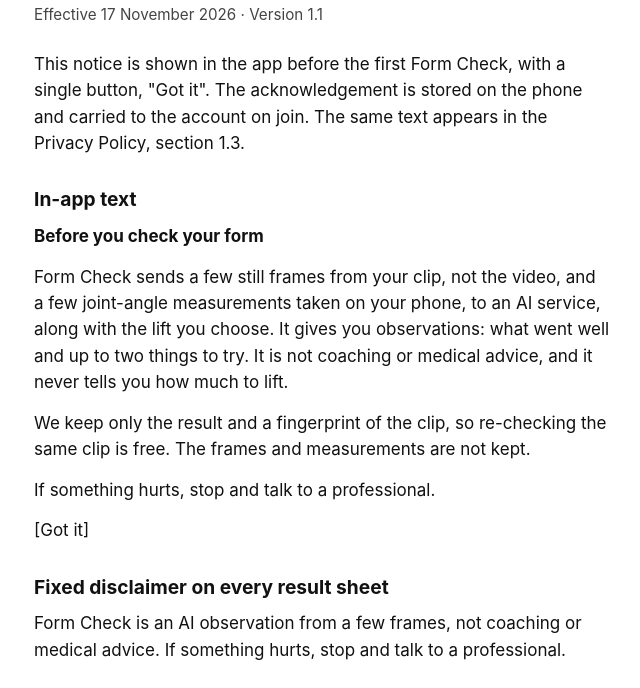
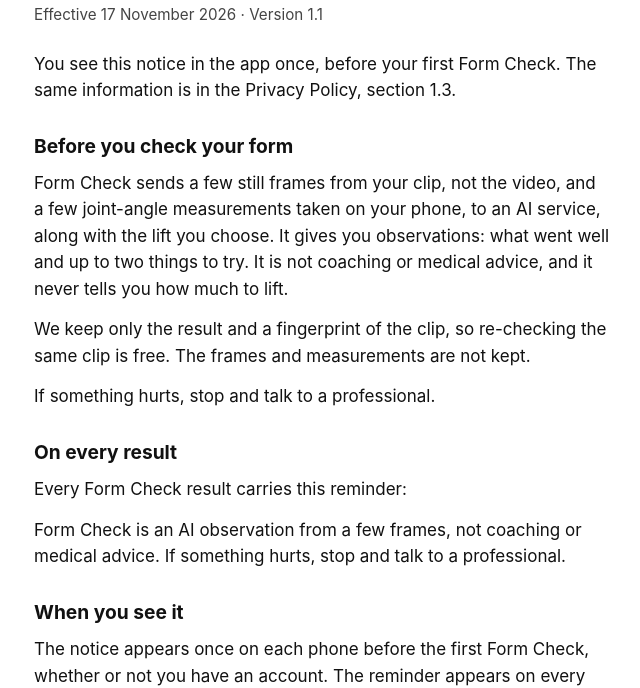
Before and after one commit to FLAUNT-APP/flaunt-site, a plain HTML site: page public/legal/form-check-notice.html in a window 1280 px wide. Shown: the part 112-800 px from the top of the page, without its empty margins (318-958 px from the left). Drawn offline with Linux system fonts and the light colour scheme.

Commit message:
Privacy Policy v1.2: held child-safety content kept one year from the report; Form Check notice page rewritten for readers (no drafting notes)
Founder decision 17 Nov 2026.

Co-Authored-By: Claude Fable 5.2 <noreply@anthropic.com>

```diff
--- a/public/legal/form-check-notice.html
+++ b/public/legal/form-check-notice.html
@@ -5,7 +5,7 @@
 <meta name="viewport" content="width=device-width, initial-scale=1">
 <meta name="color-scheme" content="light dark">
 <title>Form Check Notice · FLAUNT</title>
-<meta name="description" content="This notice is shown in the app before the first Form Check, with a single button, &quot;Got it&quot;. The acknowledgement is stored on the phone and carried to the ac…">
+<meta name="description" content="You see this notice in the app once, before your first Form Check. The same information is in the Privacy Policy, section 1.3.">
 <link rel="canonical" href="https://flaunt.ae/legal/form-check-notice">
 <style>
 :root{--bg:#fff;--ink:#111;--ink2:#444;--hair:#ddd;--link:#0b57d0;--cell:#f6f6f6}
@@ -41,17 +41,16 @@ nav.index span{display:block;color:var(--ink2);font-size:.9rem}
 <main>
 <h1>Form Check Notice</h1>
 <p class="meta">Effective 17 November 2026 · Version 1.1</p>
-<p>This notice is shown in the app before the first Form Check, with a single button, "Got it". The acknowledgement is stored on the phone and carried to the account on join. The same text appears in the Privacy Policy, section 1.3.</p>
-<h2>In-app text</h2>
-<p><strong>Before you check your form</strong></p>
+<p>You see this notice in the app once, before your first Form Check. The same information is in the Privacy Policy, section 1.3.</p>
+<h2>Before you check your form</h2>
 <p>Form Check sends a few still frames from your clip, not the video, and a few joint-angle measurements taken on your phone, to an AI service, along with the lift you choose. It gives you observations: what went well and up to two things to try. It is not coaching or medical advice, and it never tells you how much to lift.</p>
 <p>We keep only the result and a fingerprint of the clip, so re-checking the same clip is free. The frames and measurements are not kept.</p>
 <p>If something hurts, stop and talk to a professional.</p>
-<p>[Got it]</p>
-<h2>Fixed disclaimer on every result sheet</h2>
+<h2>On every result</h2>
+<p>Every Form Check result carries this reminder:</p>
 <p>Form Check is an AI observation from a few frames, not coaching or medical advice. If something hurts, stop and talk to a professional.</p>
-<h2>Where it applies</h2>
-<p>The notice is shown once per phone before the first Form Check, whether or not the user has an account. The result-sheet disclaimer appears on every result, including partial results and declines, and cannot be hidden.</p>
+<h2>When you see it</h2>
+<p>The notice appears once on each phone before the first Form Check, whether or not you have an account. The reminder appears on every result, including partial results and clips Form Check could not assess.</p>
 </main>
 <footer>Flaunt Technologies L.L.C-FZ · <a href="mailto:biz@flaunt.ae">biz@flaunt.ae</a></footer>
 </body>
```
Also changed, not shown: public/legal/index.html (+1 -1 lines), public/legal/privacy.html (+3 -3 lines), 2 other files.
